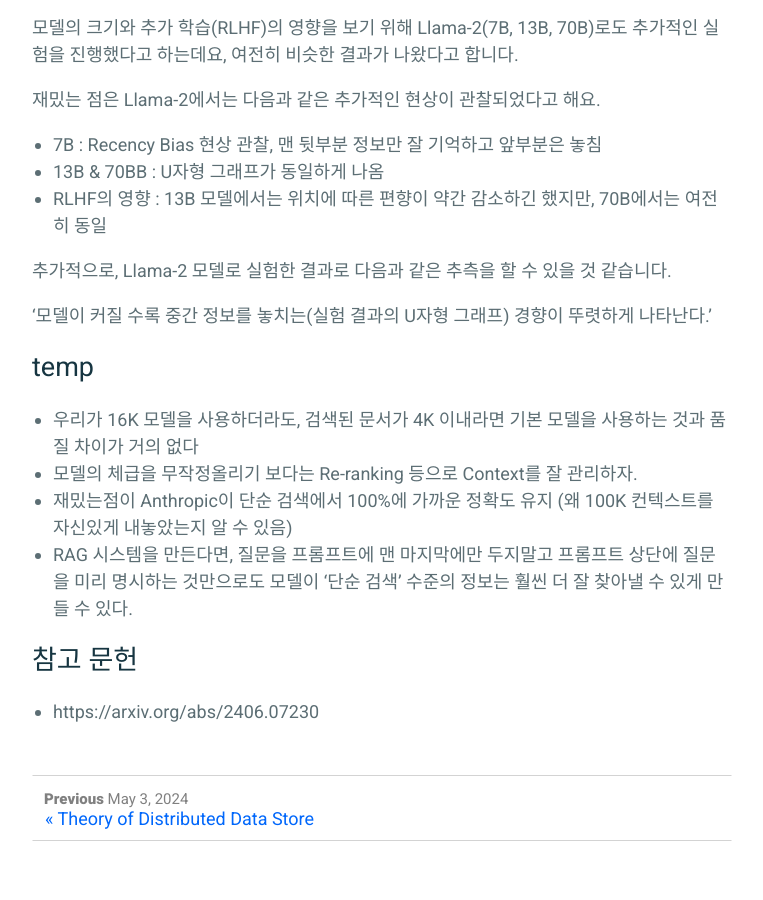
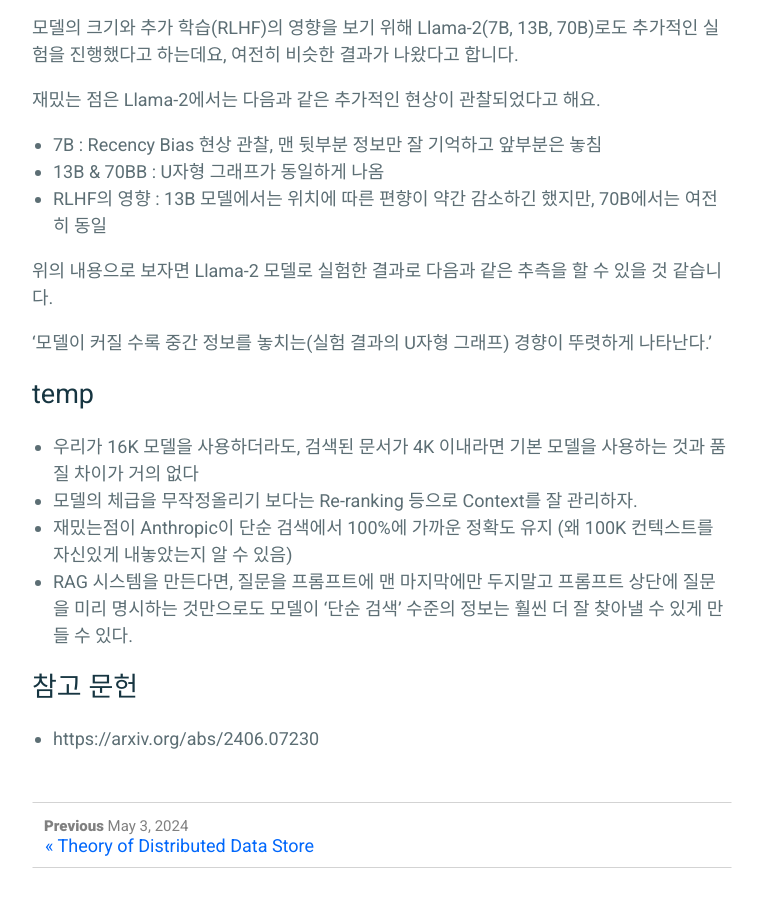
Before and after one commit to parkhuiwo0/parkhuiwo0.github.io, a Jekyll site: the page built from _posts/2026-03-27-Lost-In-the-Middle.md, in a window 1280 px wide and 900 px high, scrolled down 9672 px. Shown: the whole window, without its empty margins (258-1021 px from the left). Built offline with Jekyll 4.4.1, drawn with Linux system fonts in a browser that asks for light colours.

Commit message:
Update 2026-03-27-Lost-In-the-Middle.md

```diff
--- a/_posts/2026-03-27-Lost-In-the-Middle.md
+++ b/_posts/2026-03-27-Lost-In-the-Middle.md
@@ -266,7 +266,7 @@
 - 13B & 70BB : U자형 그래프가 동일하게 나옴
 - RLHF의 영향 : 13B 모델에서는 위치에 따른 편향이 약간 감소하긴 했지만, 70B에서는 여전히 동일
 
-추가적으로, Llama-2 모델로 실험한 결과로 다음과 같은 추측을 할 수 있을 것 같습니다.
+위의 내용으로 보자면 Llama-2 모델로 실험한 결과로 다음과 같은 추측을 할 수 있을 것 같습니다.
 
 '모델이 커질 수록 중간 정보를 놓치는(실험 결과의 U자형 그래프) 경향이 뚜렷하게 나타난다.'
 
```
